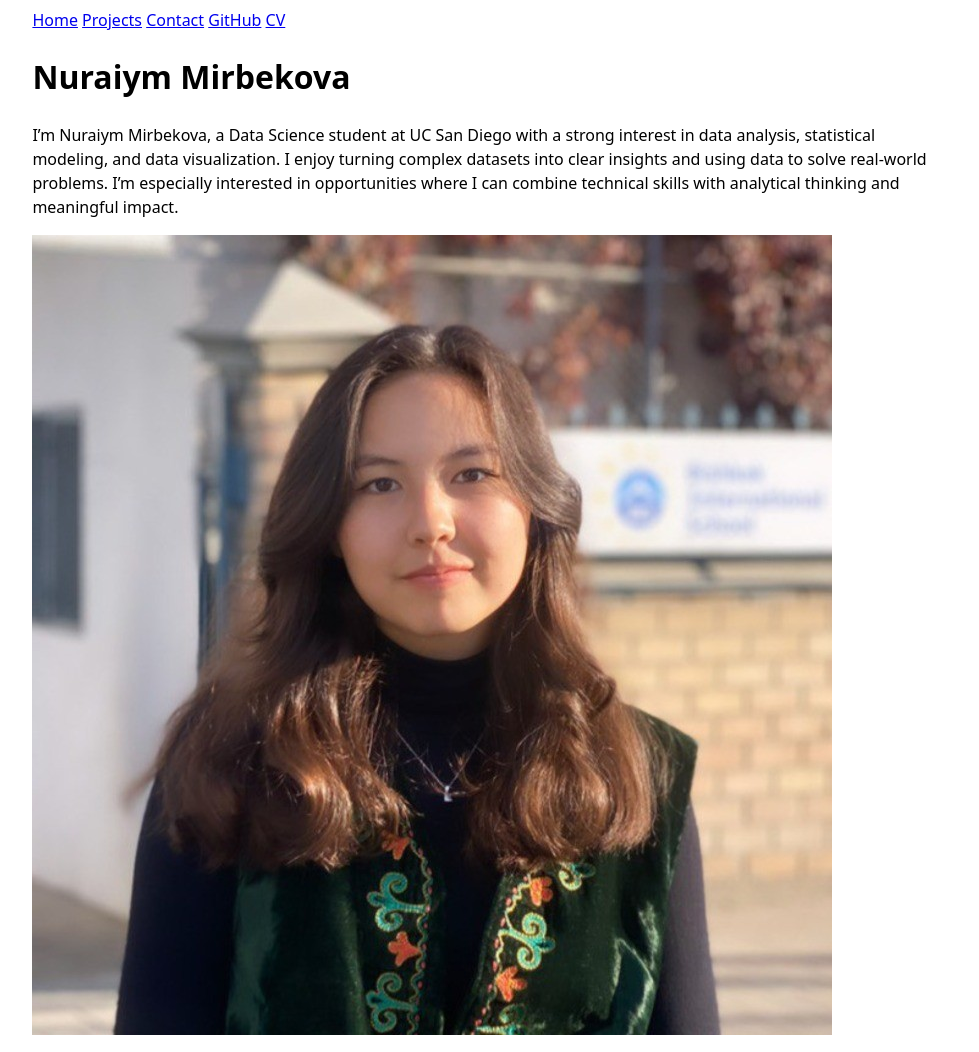
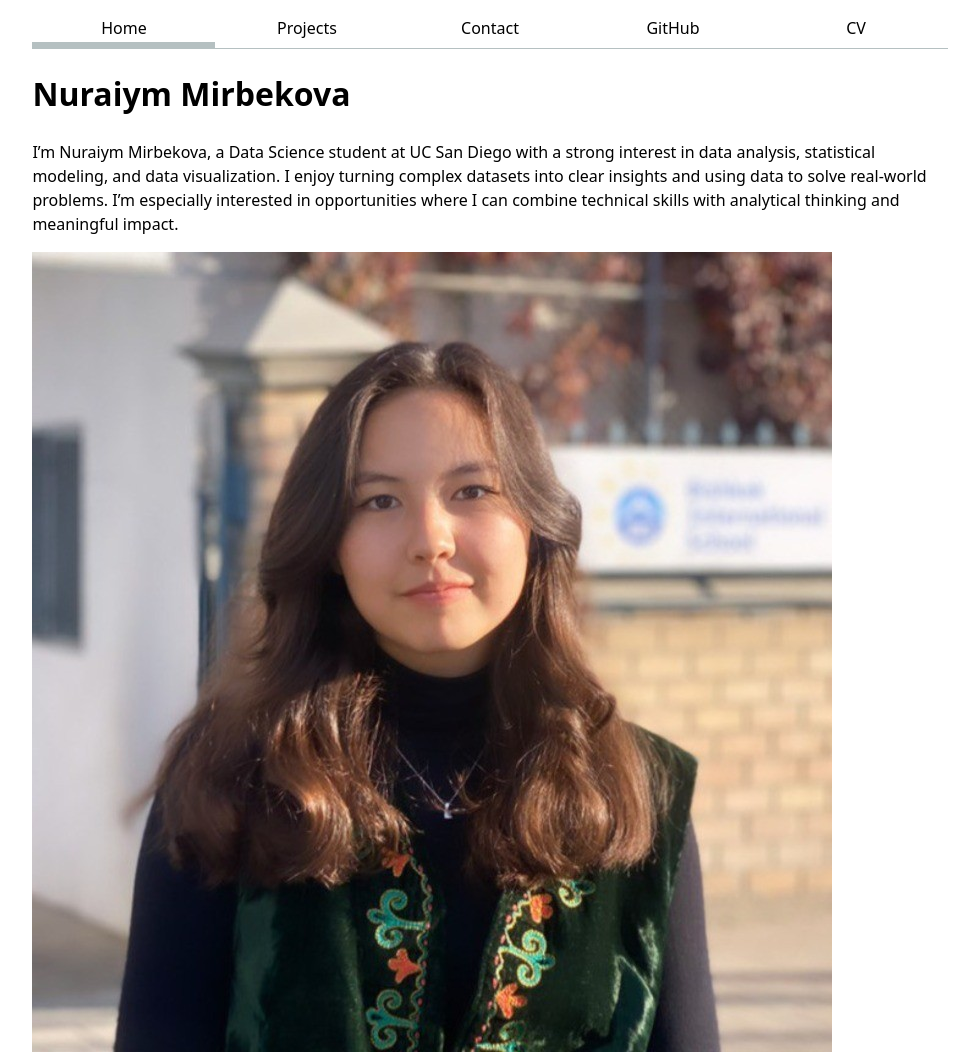
Before and after one commit to nmirbekova-wq/Personal-Portfolio, a plain HTML site: page index.html in a window 1280 px wide. Shown: the whole page, without its empty margins (150-1129 px from the left). Drawn offline with Linux system fonts and the light colour scheme.

Commit message:
Update style.css

```diff
--- a/style.css
+++ b/style.css
@@ -6,3 +6,37 @@
   max-width: 100ch;
   margin-inline: max(1em, (100% - 100ch) / 2);
 }
+
+/* Step 2.4: accent color for the whole site */
+html {
+  --color-accent: oklch(65% 50% 0);
+  accent-color: var(--color-accent);
+}
+
+/* Step 2.2 + 2.3: nav layout and style */
+nav {
+  display: flex;
+  margin-bottom: 1em;
+  border-bottom: 1px solid oklch(80% 3% 200);
+}
+
+nav a {
+  flex: 1;
+  text-decoration: none;
+  color: inherit;
+  text-align: center;
+  padding: 0.5em;
+}
+
+/* Current page link */
+nav a.current {
+  border-bottom: 0.4em solid oklch(80% 3% 200);
+  padding-bottom: 0.1em;
+}
+
+/* Step 2.4: hover style */
+nav a:hover {
+  border-bottom: 0.4em solid var(--color-accent);
+  padding-bottom: 0.1em;
+  background-color: oklch(from var(--color-accent) 95% 5% h);
+}
```
